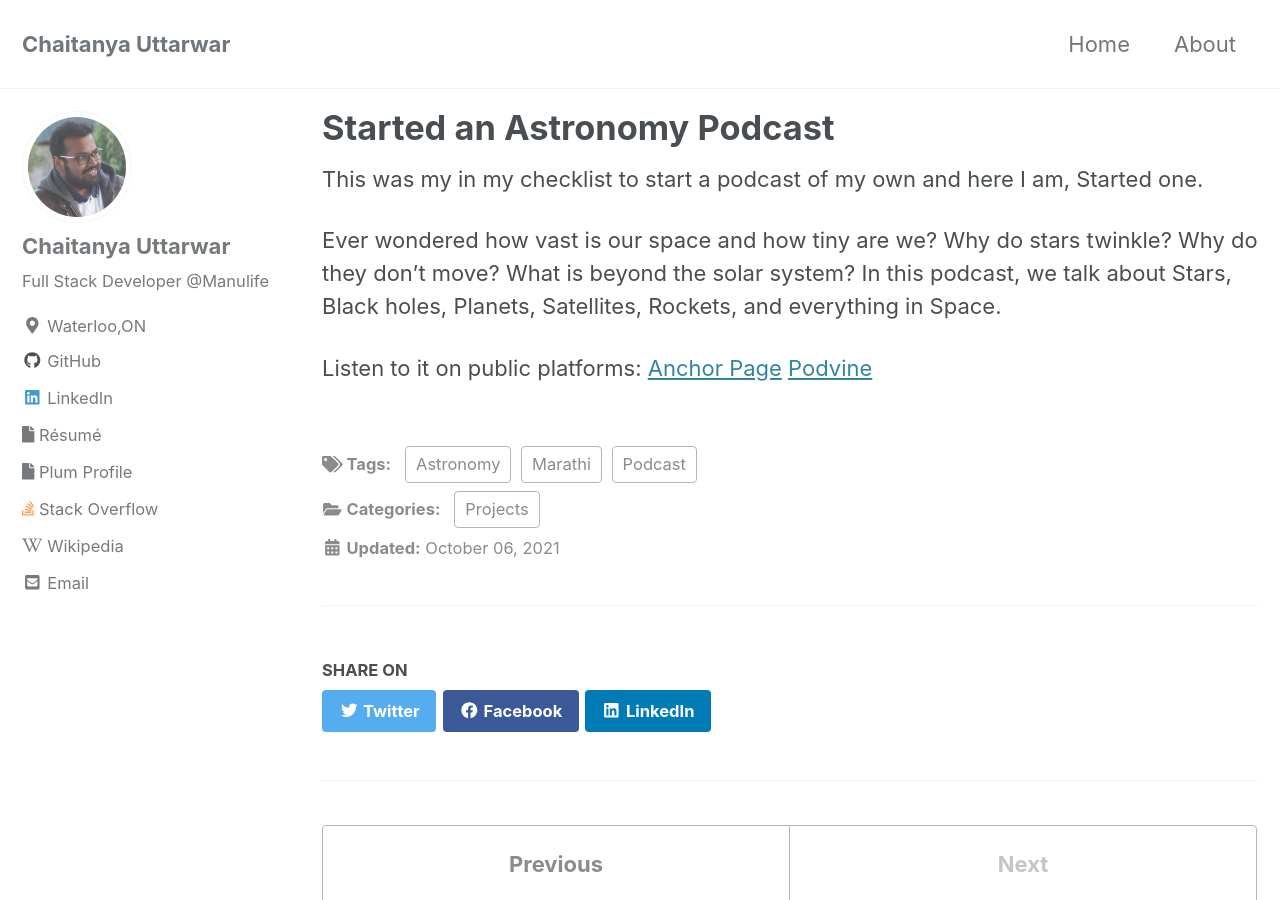
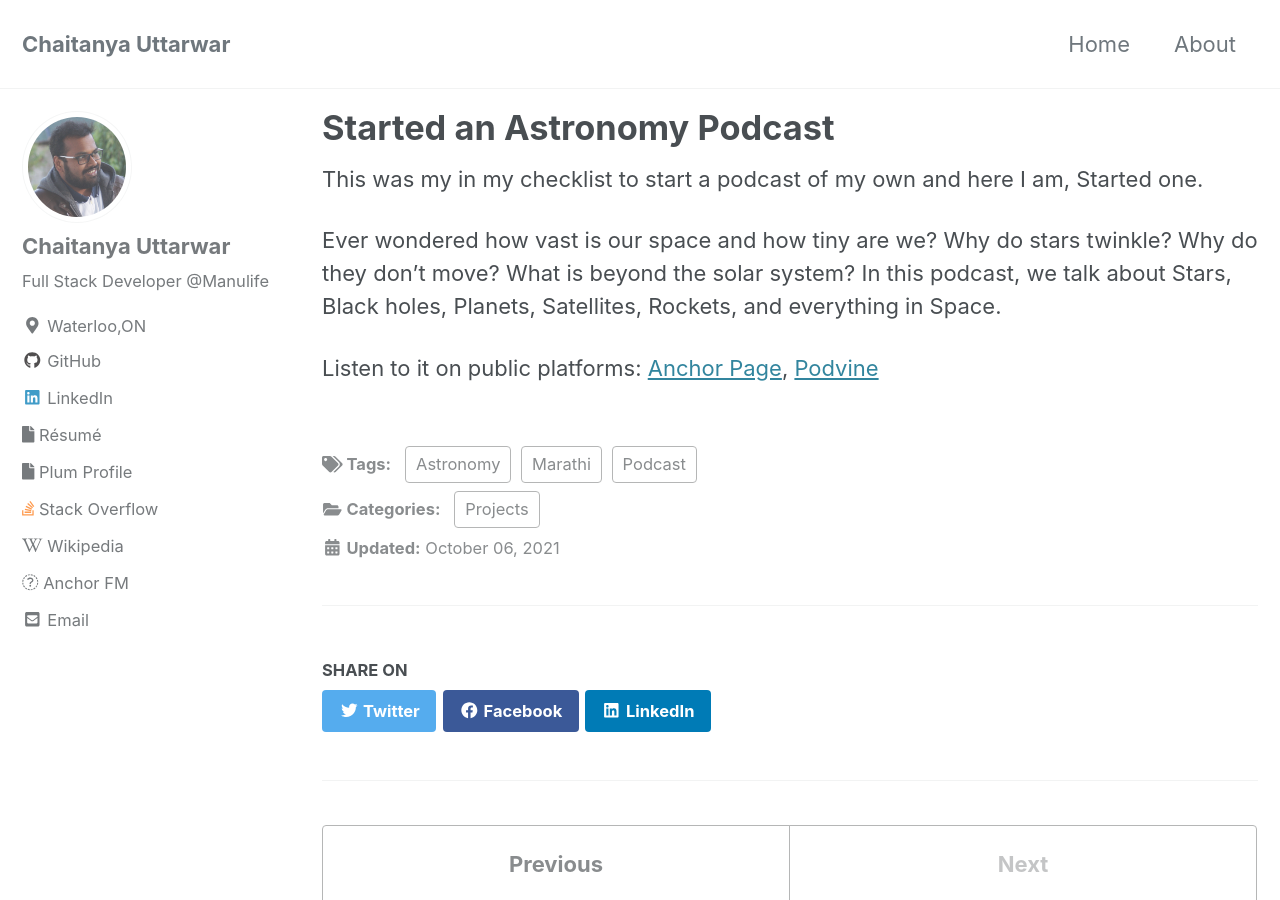
Before and after one commit to chaitanya046/chaitanya046.github.io, a Jekyll site: the page built from _posts/2021-10-06-Astronomy_Podcast.md, in a window 1280 px wide and 900 px high. Built offline with Jekyll 4.4.1, drawn with Linux system fonts in a browser that asks for light colours; cached includes are drawn as plain includes; nearby versions of some CDN libraries.

Commit message:
updated urls

```diff
--- a/_config.yml
+++ b/_config.yml
@@ -128,6 +128,9 @@ author:
     - label: "Wikipedia"
       icon: "fab fa-wikipedia-w"
       url: "http://bit.ly/chaitanyaWikipedia"
+    - label: "Anchor FM"
+      icon: "fab fa-podcast"
+      url: "http://bit.ly/chaitanyaPodcasts"
 
 # Site Footer
 footer:
--- a/_posts/2021-10-06-Astronomy_Podcast.md
+++ b/_posts/2021-10-06-Astronomy_Podcast.md
@@ -17,5 +17,5 @@ Ever wondered how vast is our space and how tiny are we? Why do stars twinkle? W
 What is beyond the solar system?
 In this podcast, we talk about Stars, Black holes, Planets, Satellites, Rockets, and everything in Space.
 
-Listen to it on public platforms: [Anchor Page](https://anchor.fm/chaitanya-uttarwar)
+Listen to it on public platforms: [Anchor Page](https://anchor.fm/chaitanya-uttarwar),
                                   [Podvine](https://podvine.com/podcast/astronomy-in-marathi)
```
